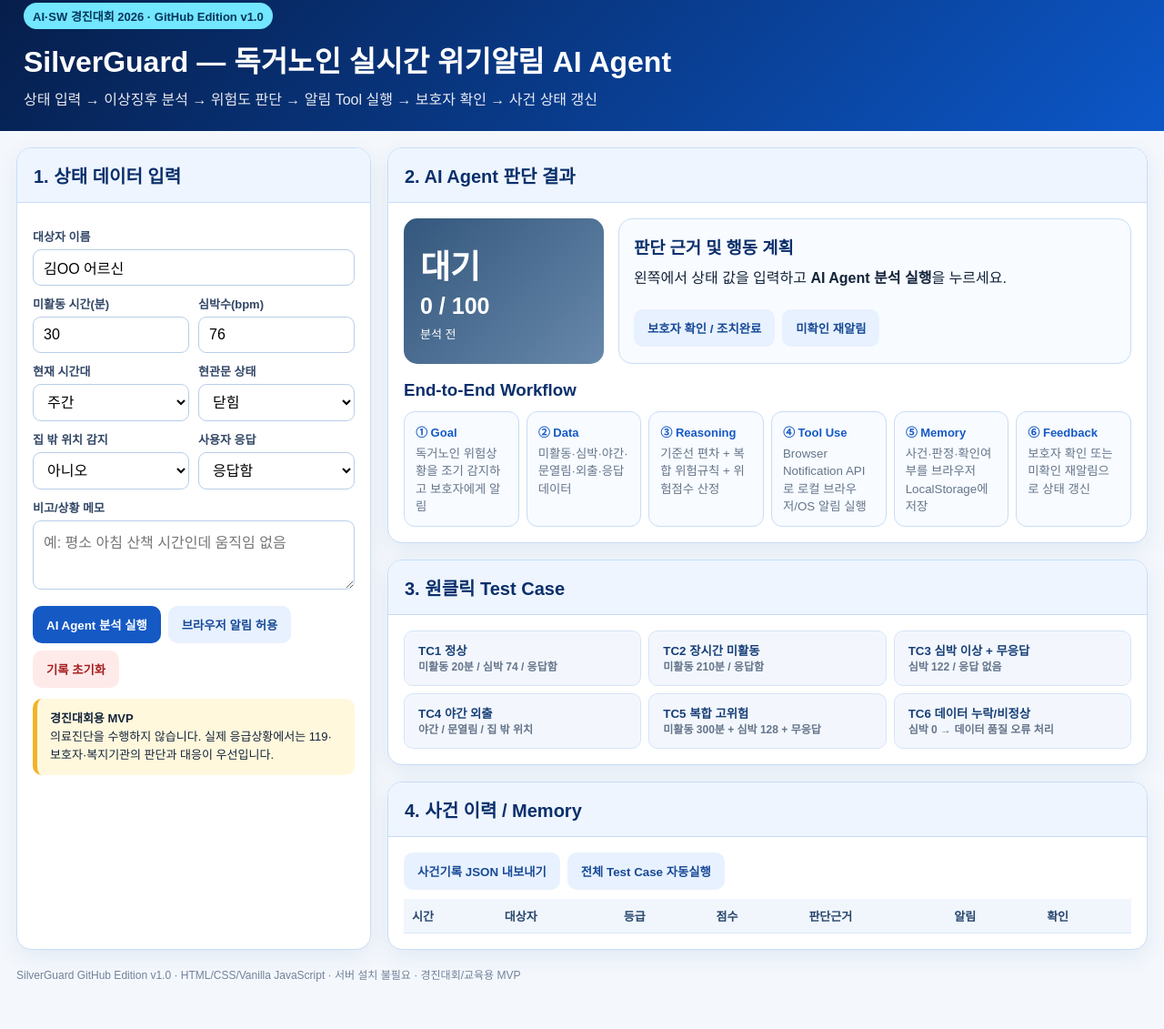
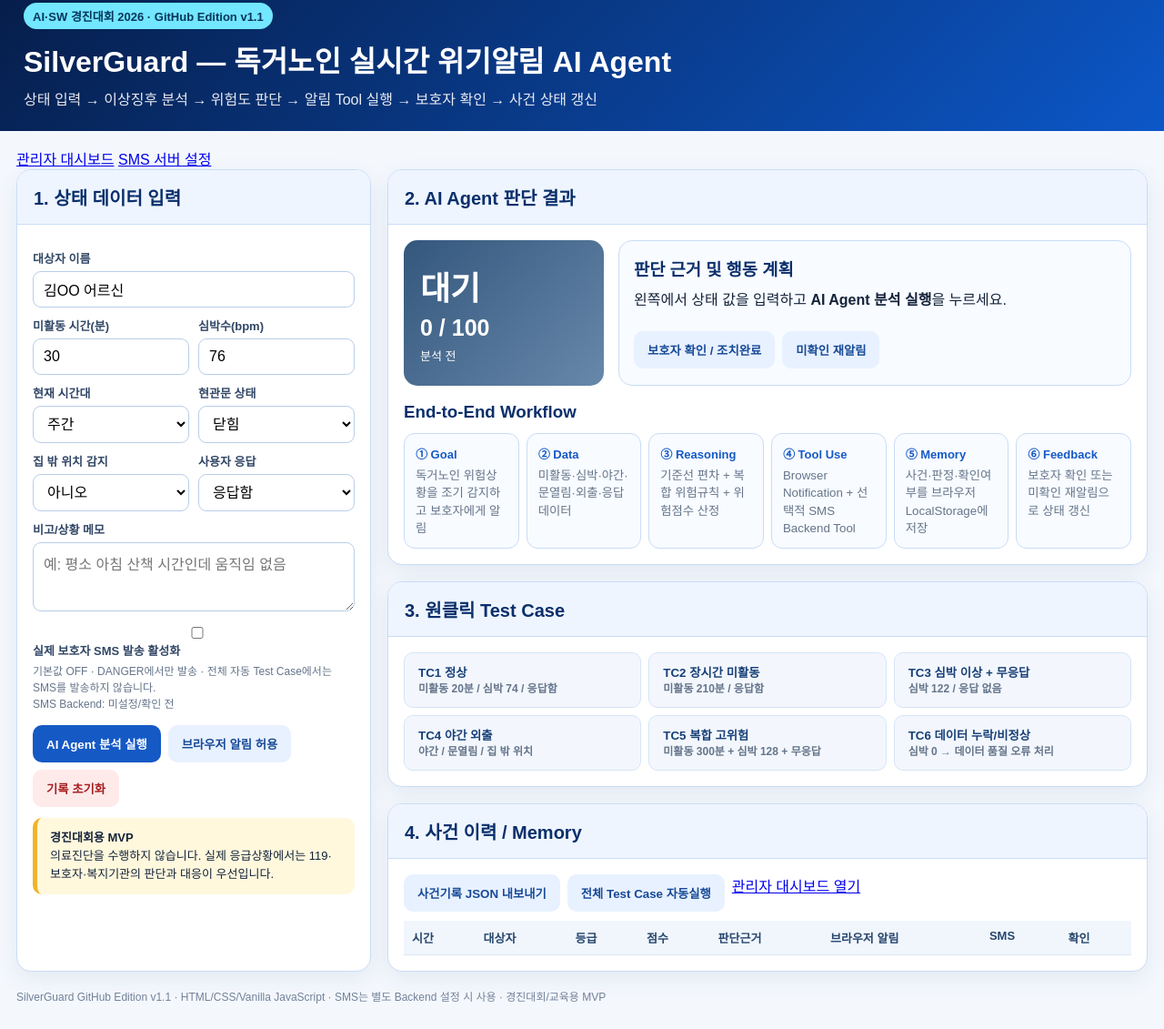
Before and after one commit to jinkhanphd/silverguard-ai-agent, a plain HTML site: page index.html in a window 1280 px wide. Shown: the part 21-1152 px from the top of the page at 91% size. Before the commit the page ends 1128 px from the top, so only its background shows below. Drawn offline with Linux system fonts and the light colour scheme.

Commit message:
Add SMS controls and admin links

```diff
--- a/index.html
+++ b/index.html
@@ -9,12 +9,16 @@
 </head>
 <body>
 <header>
-  <div class="badge">AI·SW 경진대회 2026 · GitHub Edition v1.0</div>
+  <div class="badge">AI·SW 경진대회 2026 · GitHub Edition v1.1</div>
   <h1>SilverGuard — 독거노인 실시간 위기알림 AI Agent</h1>
   <p>상태 입력 → 이상징후 분석 → 위험도 판단 → 알림 Tool 실행 → 보호자 확인 → 사건 상태 갱신</p>
 </header>
 
 <div class="wrap">
+  <div class="toplinks">
+    <a href="admin.html">관리자 대시보드</a>
+    <a href="settings.html">SMS 서버 설정</a>
+  </div>
   <div class="grid">
     <section class="card">
       <h2>1. 상태 데이터 입력</h2>
@@ -35,6 +39,13 @@
         </div>
         <label>비고/상황 메모</label>
         <textarea id="memo" rows="3" placeholder="예: 평소 아침 산책 시간인데 움직임 없음"></textarea>
+
+        <div class="smsPanel">
+          <label class="toggleLine"><input id="smsEnabled" type="checkbox"> 실제 보호자 SMS 발송 활성화</label>
+          <div class="small">기본값 OFF · DANGER에서만 발송 · 전체 자동 Test Case에서는 SMS를 발송하지 않습니다.</div>
+          <div id="smsState" class="small">SMS Backend: 미설정/확인 전</div>
+        </div>
+
         <div class="actions">
           <button class="primary" onclick="analyze()">AI Agent 분석 실행</button>
           <button class="secondary" onclick="requestNotify()">브라우저 알림 허용</button>
@@ -70,7 +81,7 @@
             <div class="step"><b>① Goal</b><small>독거노인 위험상황을 조기 감지하고 보호자에게 알림</small></div>
             <div class="step"><b>② Data</b><small>미활동·심박·야간·문열림·외출·응답 데이터</small></div>
             <div class="step"><b>③ Reasoning</b><small>기준선 편차 + 복합 위험규칙 + 위험점수 산정</small></div>
-            <div class="step"><b>④ Tool Use</b><small>Browser Notification API로 로컬 브라우저/OS 알림 실행</small></div>
+            <div class="step"><b>④ Tool Use</b><small>Browser Notification + 선택적 SMS Backend Tool</small></div>
             <div class="step"><b>⑤ Memory</b><small>사건·판정·확인여부를 브라우저 LocalStorage에 저장</small></div>
             <div class="step"><b>⑥ Feedback</b><small>보호자 확인 또는 미확인 재알림으로 상태 갱신</small></div>
           </div>
@@ -95,10 +106,11 @@
           <div class="actions" style="margin:0 0 10px">
             <button class="secondary" onclick="exportJSON()">사건기록 JSON 내보내기</button>
             <button class="secondary" onclick="runAllTests()">전체 Test Case 자동실행</button>
+            <a class="buttonlink" href="admin.html">관리자 대시보드 열기</a>
           </div>
           <div class="tableWrap">
             <table>
-              <thead><tr><th>시간</th><th>대상자</th><th>등급</th><th>점수</th><th>판단근거</th><th>알림</th><th>확인</th></tr></thead>
+              <thead><tr><th>시간</th><th>대상자</th><th>등급</th><th>점수</th><th>판단근거</th><th>브라우저 알림</th><th>SMS</th><th>확인</th></tr></thead>
               <tbody id="logBody"></tbody>
             </table>
           </div>
@@ -107,11 +119,13 @@
     </main>
   </div>
 </div>
-<footer>SilverGuard GitHub Edition v1.0 · HTML/CSS/Vanilla JavaScript · 서버 설치 불필요 · 경진대회/교육용 MVP</footer>
+<footer>SilverGuard GitHub Edition v1.1 · HTML/CSS/Vanilla JavaScript · SMS는 별도 Backend 설정 시 사용 · 경진대회/교육용 MVP</footer>
 
 <script src="src/js/risk-engine.js"></script>
 <script src="src/js/storage.js"></script>
 <script src="src/js/notification.js"></script>
+<script src="src/js/config.js"></script>
+<script src="src/js/sms.js"></script>
 <script src="src/js/test-cases.js"></script>
 <script src="src/js/app.js"></script>
 </body>
```
